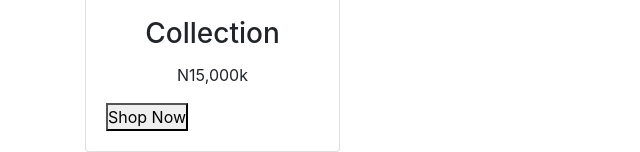
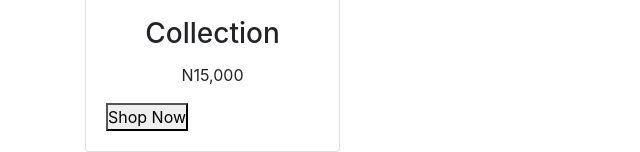
Before and after one commit to Munchy6152/scentsbyme, a plain HTML site: page index.html in a window 1280 px wide. Shown: the part 2404-2556 px from the top of the page, 0-640 px from the left. Drawn offline with nearby package versions, Linux system fonts and the light colour scheme.

Commit message:
new_commit

```diff
--- a/index.html
+++ b/index.html
@@ -178,7 +178,7 @@
                 <img src="/images/pexels-đặng-thanh-tú-16722452.jpg" alt="" class="card image-top">
                 <div class="card-body">
                   <h3 class="card-title text-center">Collection</h3>
-                  <p class="card-text text-center">N15,000k</p>
+                  <p class="card-text text-center">N15,000</p>
                   <div id="btn3"><button>Shop Now</button></div>
                 </div>
               </div>
```
